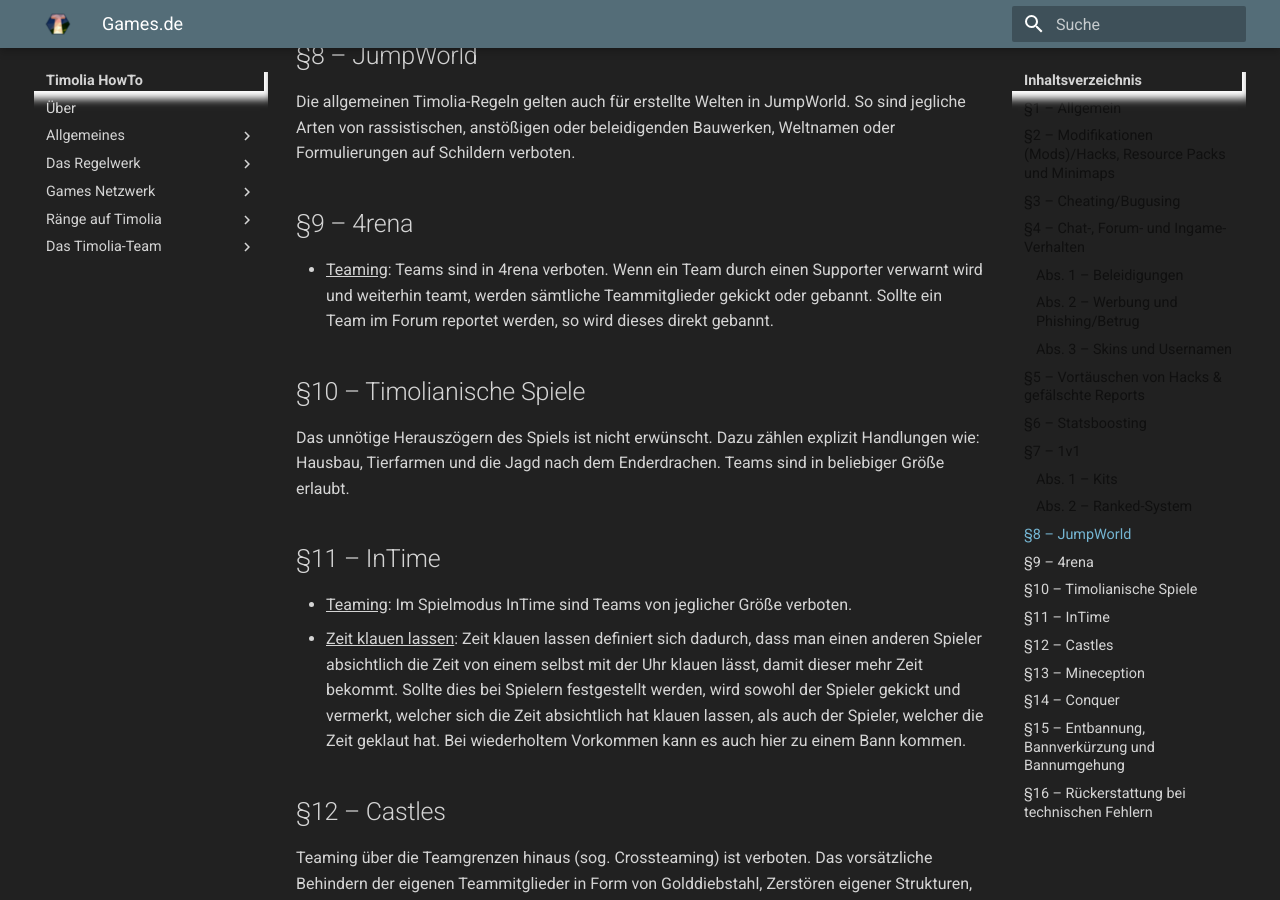
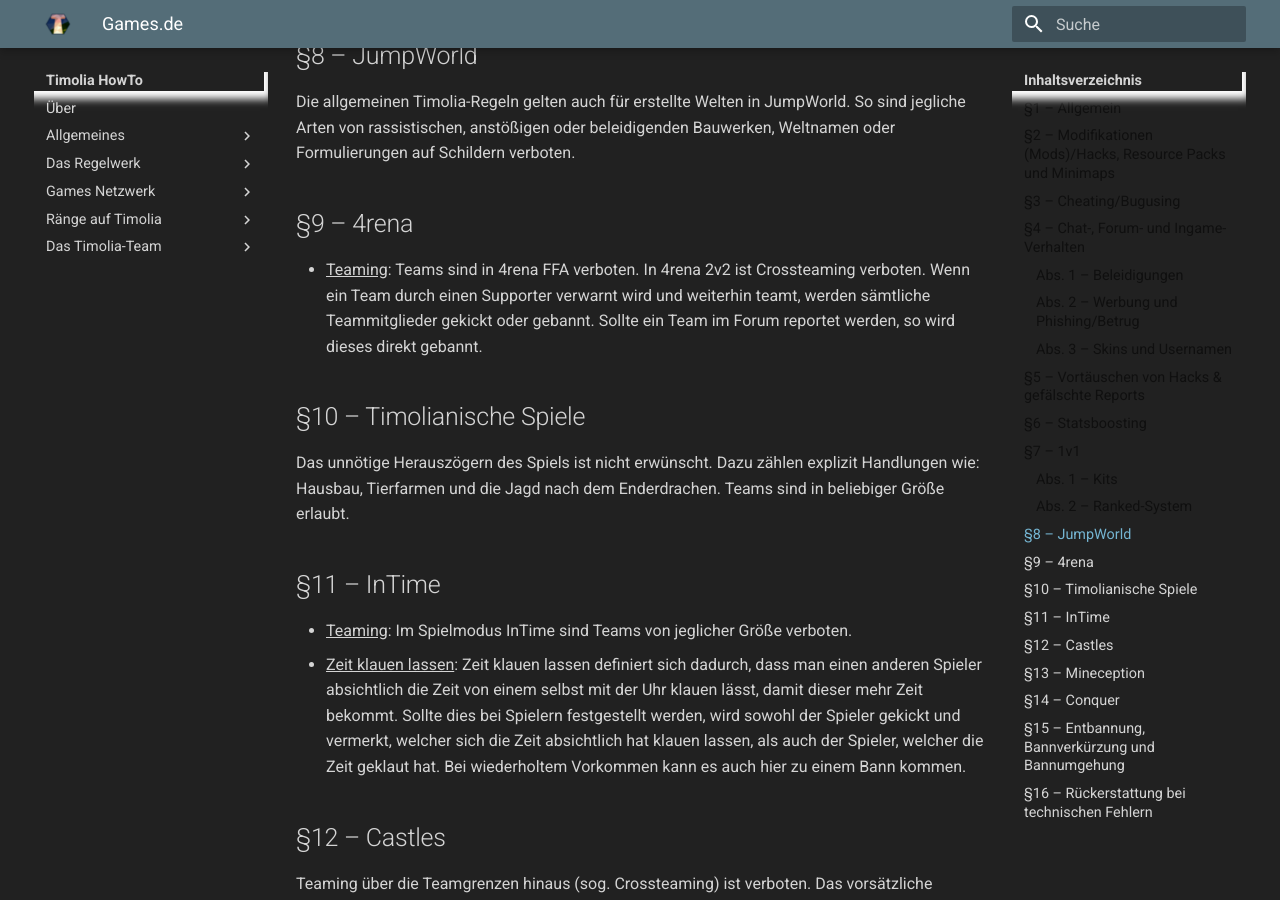
Before and after one commit to TimoliaDE/HowTo, an MkDocs documentation site: the page built from docs/rules/games.de.md, in a window 1280 px wide and 900 px high, scrolled down 3179 px. Built offline with MkDocs 1.6.1 and Material for MkDocs 9.7.7, drawn with Linux system fonts in a browser that asks for light colours; old or Windows-style settings are respelled for this version of MkDocs.

Commit message:
Teaming 4rena FFA/2v2

```diff
--- a/docs/rules/games.de.md
+++ b/docs/rules/games.de.md
@@ -70,8 +70,9 @@ Insbesondere ist das Teilen von Accounts sowie das Verschleiern der eigenen IP-A
 Die allgemeinen Timolia-Regeln gelten auch für erstellte Welten in JumpWorld. So sind jegliche Arten von rassistischen, anstößigen oder beleidigenden Bauwerken, Weltnamen oder Formulierungen auf Schildern verboten.
 
 ## §9 – 4rena
-- <u>Teaming</u>: Teams sind in 4rena verboten. Wenn ein Team durch einen Supporter verwarnt wird und weiterhin teamt, werden sämtliche Teammitglieder gekickt oder gebannt. Sollte ein Team im Forum reportet werden,
-so wird dieses direkt gebannt.
+- <u>Teaming</u>: Teams sind in 4rena FFA verboten. In 4rena 2v2 ist Crossteaming verboten.
+  Wenn ein Team durch einen Supporter verwarnt wird und weiterhin teamt, werden sämtliche Teammitglieder gekickt oder gebannt.
+  Sollte ein Team im Forum reportet werden, so wird dieses direkt gebannt.
 
 ## §10 – Timolianische Spiele
 Das unnötige Herauszögern des Spiels ist nicht erwünscht. Dazu zählen explizit Handlungen wie: Hausbau, Tierfarmen und die Jagd nach dem Enderdrachen. Teams sind in beliebiger Größe erlaubt.
```
Also changed, not shown: docs/faq.de.md (+1 -1 lines).
